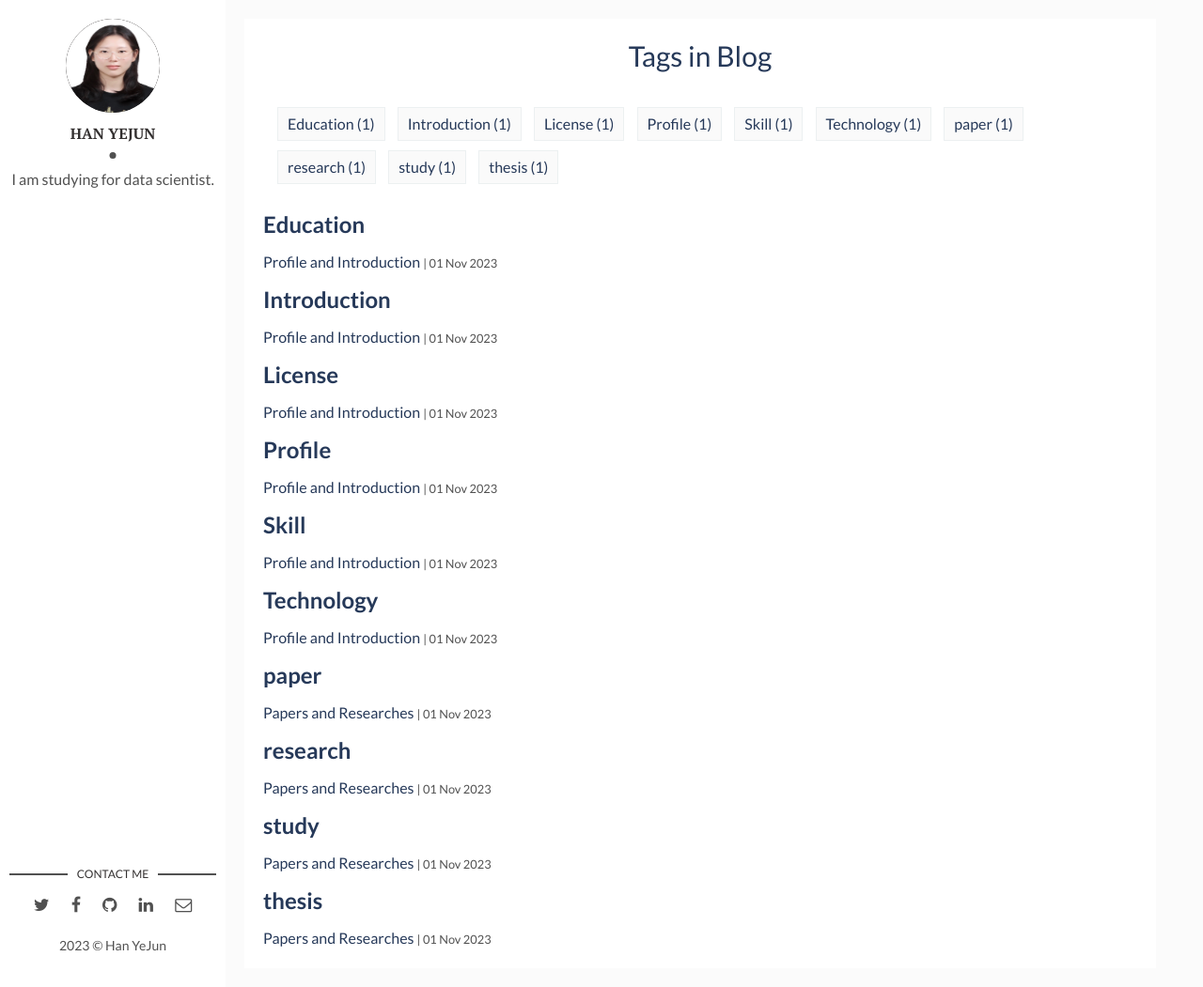
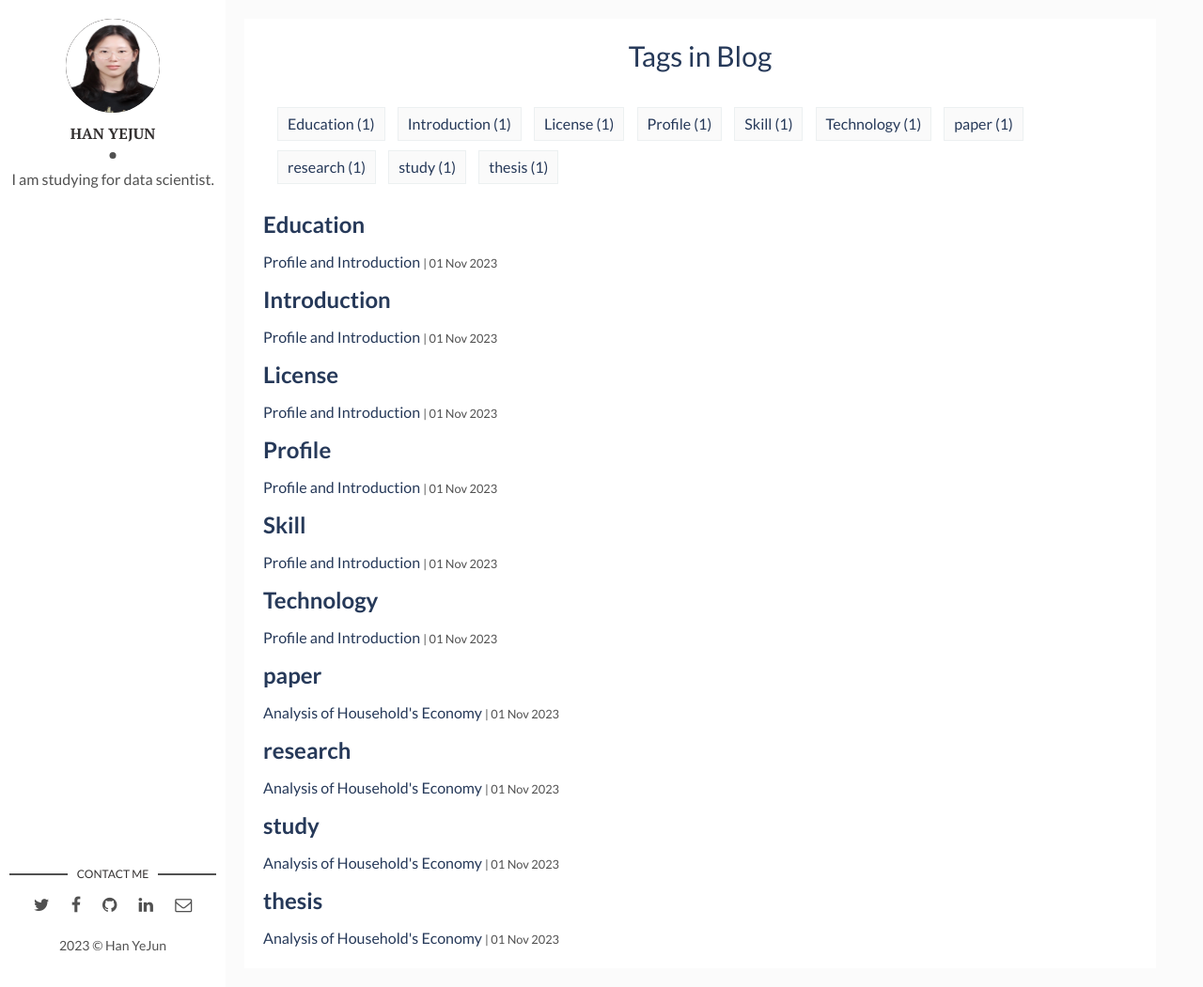
Before and after one commit to han-yejun/han-yejun.github.io, a Jekyll site: the page built from tags.html, in a window 1280 px wide and 1051 px high. Shown: the whole window at 94% size. Built offline with Jekyll 4.4.1, drawn with Linux system fonts in a browser that asks for light colours.

Commit message:
Update 2022-11-01-papers-researches.markdown
add img

```diff
--- a/_posts/2022-11-01-papers-researches.markdown
+++ b/_posts/2022-11-01-papers-researches.markdown
@@ -1,10 +1,10 @@
 ---
 layout: post
-title: Papers and Researches
+title: Analysis of Household's Economy
 updated: 2023-11-01 12:00:00 +0300 #표시날짜
 date: 2023-11-01 12:00:00 +0300 #정렬순서
 description: You’ll find this post in your `_posts` directory. Go ahead and edit it and re-build the site to see your changes. # Add post description (optional)
-img: # Add image post (optional)
+img: paper1.png # Add image post (optional)
 tags: [paper, study, research, thesis] # add tag
 ---
 
```
